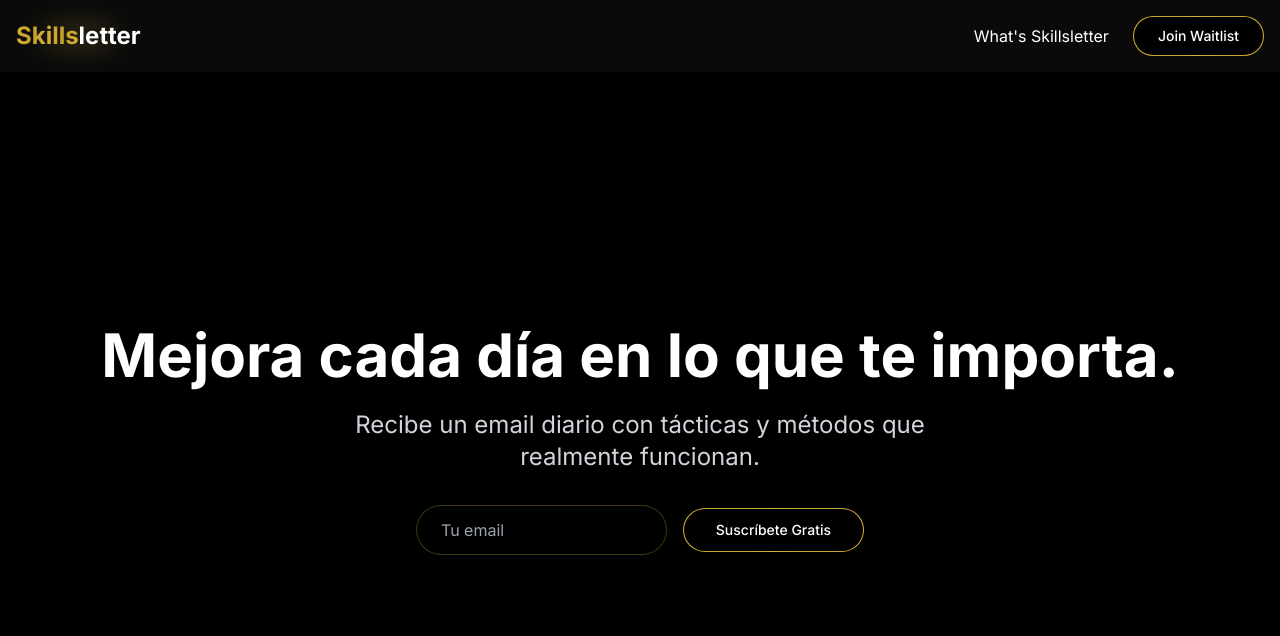
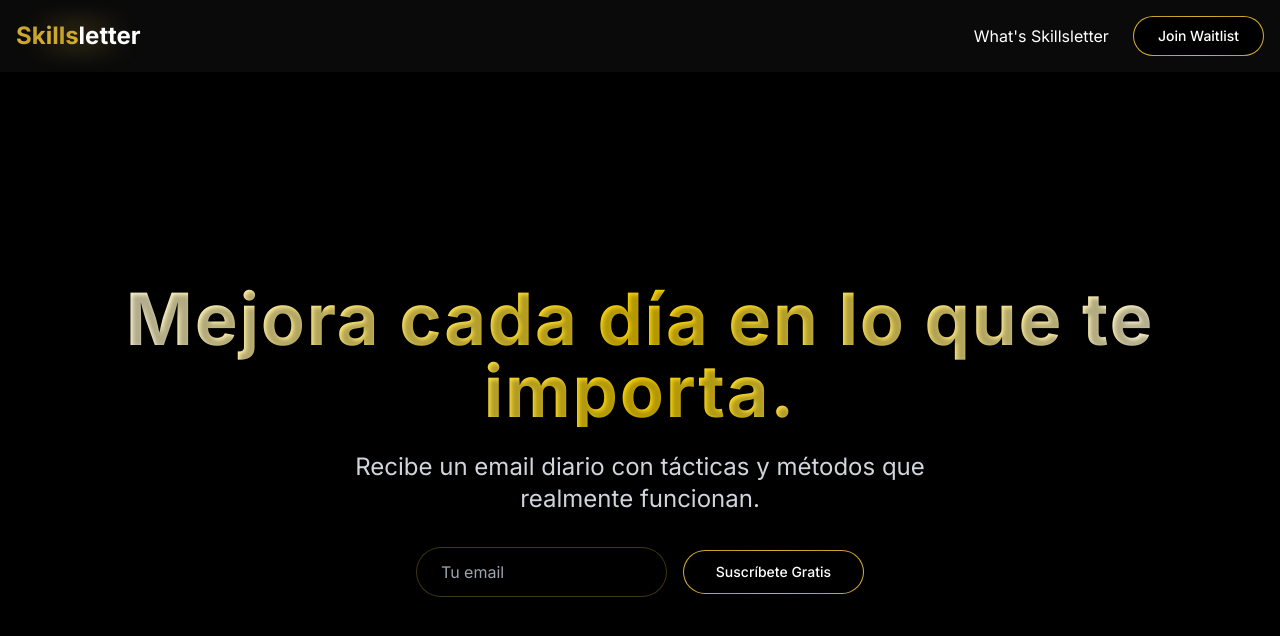
Before and after one commit to Ferrajju/skillvoo-landing, a Next.js app: page / in a window 1280 px wide. Shown: the top 636 px of the page. Built offline with nearby package versions, Linux system fonts and the light colour scheme.

Commit message:
Adaptando dorado

```diff
--- a/app/globals.css
+++ b/app/globals.css
@@ -61,3 +61,27 @@
   box-shadow: var(--gold-glow);
   border-color: rgba(212, 175, 55, 0.5);
 }
+
+.hero-text {
+  @apply text-5xl md:text-7xl font-bold mb-6 leading-tight tracking-wide;
+  background: linear-gradient(to right, #ffffff, #ffd700, #ffffff);
+  -webkit-background-clip: text;
+  background-clip: text;
+  color: transparent;
+  text-shadow: 2px 2px 4px rgba(0, 0, 0, 0.3);
+}
+
+@keyframes fadeInUp {
+  from {
+    opacity: 0;
+    transform: translateY(20px);
+  }
+  to {
+    opacity: 1;
+    transform: translateY(0);
+  }
+}
+
+.animate-fadeInUp {
+  animation: fadeInUp 1s ease-out;
+}
--- a/app/page.tsx
+++ b/app/page.tsx
@@ -51,7 +51,7 @@ export default function Home() {
             transition={{ duration: 1 }}
             className="text-center"
           >
-            <h1 className="text-4xl md:text-6xl font-bold mb-6 leading-tight">Mejora cada día en lo que te importa.</h1>
+            <h1 className="hero-text animate-fadeInUp">Mejora cada día en lo que te importa.</h1>
             <p className="text-xl md:text-2xl mb-8 text-gray-300 max-w-2xl mx-auto">
               Recibe un email diario con tácticas y métodos que realmente funcionan.
             </p>
```
